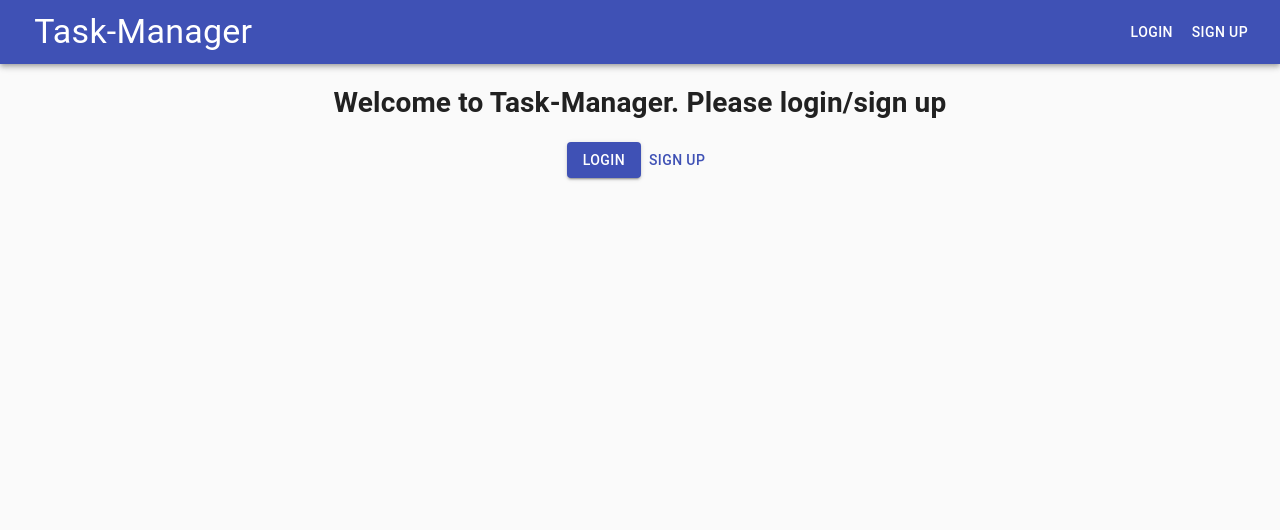
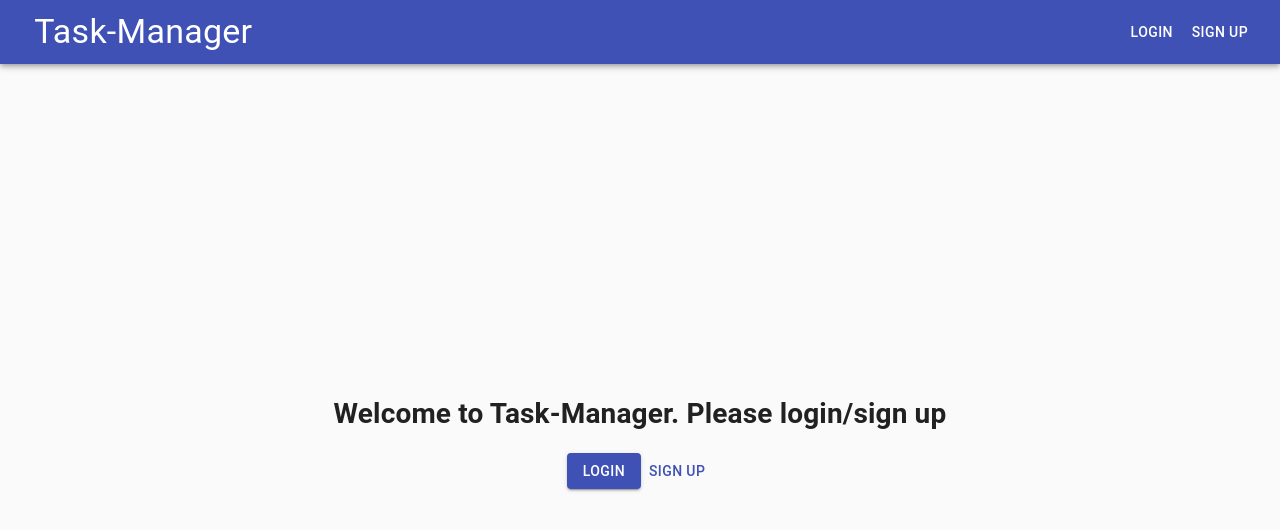
Before and after one commit to sbentleywd/task-manager-fe, a React (Create React App) app: page / in a window 1280 px wide. Shown: the top 530 px of the page. Built offline with nearby package versions, Linux system fonts and the light colour scheme.

Commit message:
Add container and styling

```diff
--- a/src/components/App/Authenticated.tsx
+++ b/src/components/App/Authenticated.tsx
@@ -1,35 +1,43 @@
-import React from "react";
-import { BrowserRouter as Router, Route } from "react-router-dom";
-import Dashboard from "../Dashboard/DashBoard";
-import { UserInterface } from "../auth/useUser";
-import AuthenticatedNavBar from "../NavBar/AuthenticatedNavBar";
-import Container from "@material-ui/core/Container";
-import EditTask from "../EditTask/EditTask";
-import CreateTask from "../CreateTask/CreateTask";
+import React from 'react'
+import { BrowserRouter as Router, Route } from 'react-router-dom'
+import Dashboard from '../Dashboard/DashBoard'
+import { UserInterface } from '../auth/useUser'
+import AuthenticatedNavBar from '../NavBar/AuthenticatedNavBar'
+import Container from '@material-ui/core/Container'
+import EditTask from '../EditTask/EditTask'
+import CreateTask from '../CreateTask/CreateTask'
+import { makeStyles, createStyles, Theme } from '@material-ui/core/styles'
 
+const useStyles = makeStyles((theme: Theme) =>
+  createStyles({
+    mainContainer: {
+      height: 'calc(100vh - 64px)',
+      overflowY: 'auto'
+    }
+  })
+)
 
 const Authenticated = (props: { setUser: (user: UserInterface) => void }) => {
+  const classes = useStyles()
+
   return (
     <>
       <Router>
         <AuthenticatedNavBar setUser={props.setUser} />
-				<Container maxWidth="md">
+        <Container className={classes.mainContainer} maxWidth='md'>
           <Route
             exact
-						path="/"
+            path='/'
             render={(routeProps: any) => (
-							<Dashboard
-								{...routeProps}
-								setUser={props.setUser}
-							/>
+              <Dashboard {...routeProps} setUser={props.setUser} />
             )}
           />
-					<Route path="/tasks/edit/:id" component={EditTask} />
-					<Route path="/tasks/new" component={CreateTask} />
+          <Route path='/tasks/edit/:id' component={EditTask} />
+          <Route path='/tasks/new' component={CreateTask} />
         </Container>
       </Router>
     </>
-	);
-};
+  )
+}
 
-export default Authenticated;
+export default Authenticated
--- a/src/components/App/Unauthenticated.tsx
+++ b/src/components/App/Unauthenticated.tsx
@@ -1,33 +1,51 @@
-import React from "react";
-import Login from "../Login/Login";
-import SignUp from "../SignUp/SignUp";
-import { BrowserRouter as Router, Route } from "react-router-dom";
-import { UserInterface } from "../auth/useUser";
-import UnauthenticatedNavBar from "../NavBar/UnauthenticatedNavBar";
-import Landing from "../Landing/Landing";
+import React from 'react'
+import Login from '../Login/Login'
+import SignUp from '../SignUp/SignUp'
+import { BrowserRouter as Router, Route } from 'react-router-dom'
+import { UserInterface } from '../auth/useUser'
+import UnauthenticatedNavBar from '../NavBar/UnauthenticatedNavBar'
+import Landing from '../Landing/Landing'
+import Container from '@material-ui/core/Container'
+import { makeStyles, createStyles, Theme } from '@material-ui/core/styles'
+
+const useStyles = makeStyles((theme: Theme) =>
+  createStyles({
+    mainContainer: {
+      height: 'calc(100vh - 64px)',
+      overflowY: 'auto',
+      display: 'flex',
+      justifyContent: 'center',
+      alignItems: 'center'
+    }
+  })
+)
 
 const Unauthenticated = (props: { setUser: (user: UserInterface) => void }) => {
+  const classes = useStyles()
+
   return (
     <>
       <Router>
         <UnauthenticatedNavBar />
-				<Route exact path="/" component={Landing} />
+        <Container className={classes.mainContainer} maxWidth='md'>
+          <Route exact path='/' component={Landing} />
           <Route
             exact
-					path="/login"
+            path='/login'
             render={(routeProps) => (
               <Login {...routeProps} setUser={props.setUser} />
             )}
           />
           <Route
-					path="/signup"
+            path='/signup'
             render={(routeProps) => (
               <SignUp {...routeProps} setUser={props.setUser} />
             )}
           />
+        </Container>
       </Router>
     </>
-	);
-};
+  )
+}
 
-export default Unauthenticated;
+export default Unauthenticated
```
Lines whose indentation alone changed are shown as unchanged.
